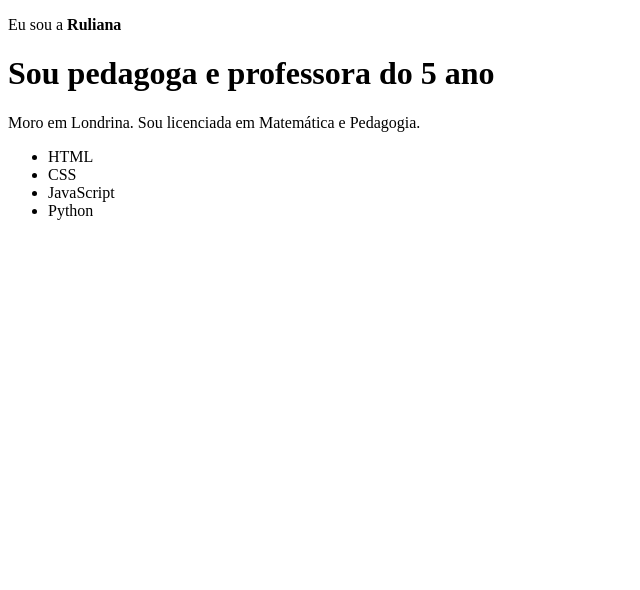
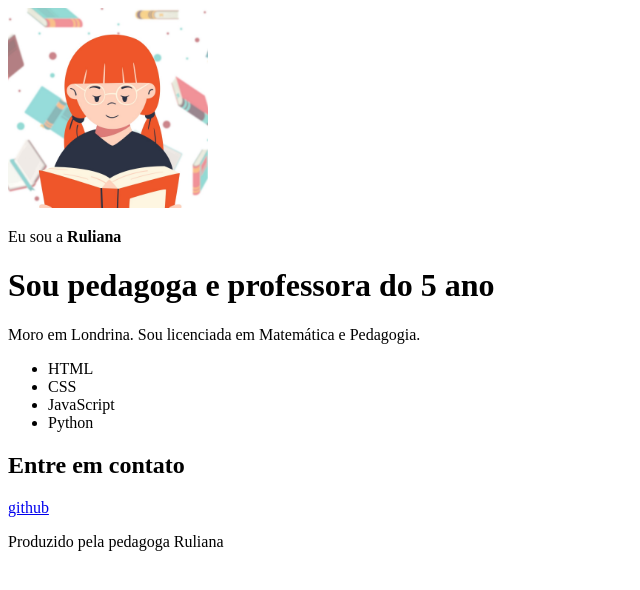
Before and after one commit to rulianabrochi-code/Meu-portifolio, a plain HTML site: page index.html in a window 1280 px wide. Shown: the whole page, without its empty margins (0-640 px from the left). Drawn offline with Linux system fonts and the light colour scheme.

Commit message:
Criacao do rodape Footer

```diff
--- a/index.html
+++ b/index.html
@@ -7,6 +7,7 @@
     </head>
     <body>
         <header>
+            <img src="imagens/foto.jpg" alt="foto pessoal" width="200">
             <p>Eu sou a <b>Ruliana</b></p>
             <h1>Sou pedagoga e professora do 5 ano</h1>
             <p>Moro em Londrina. Sou licenciada em Matemática e Pedagogia.</p>
@@ -17,5 +18,11 @@
                 <li>Python</li>
             </ul>
         </header>
+        <main></main>
+        <footer>
+            <h2>Entre em contato</h2>
+            <a href="https://github.com/rulianabrochi-code">github</a>
+            <p>Produzido pela pedagoga Ruliana</p>
+        </footer>
     </body>
 </html>
```
Also changed, not shown: imagens/foto.jpg (renamed from foto.jpg).
